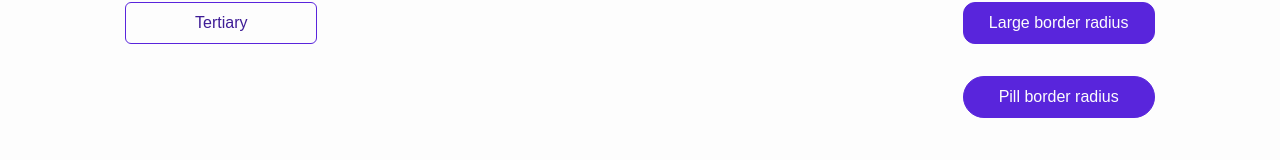
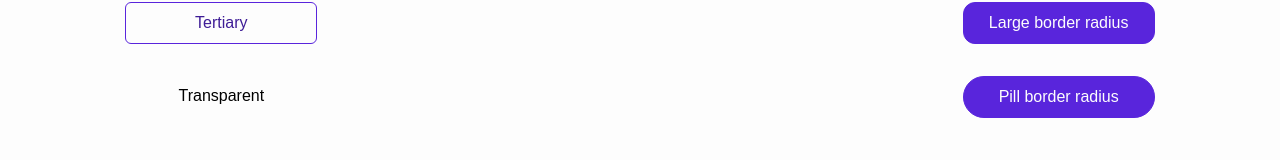
Before and after one commit to marboqmar/starter, a React (Vite) app: page /atoms in a window 1280 px wide. Shown: the part 574-734 px from the top of the page. Built offline with nearby package versions, Linux system fonts and the light colour scheme; a web font is replaced by a local one.

Commit message:
Modified button atom to handle transparent button

```diff
--- a/src/components/atoms/Button/Button.css
+++ b/src/components/atoms/Button/Button.css
@@ -45,6 +45,13 @@
 .button--tertiary:hover {
   color: var(--button-tertiary-hover-text);
   background-color: var(--button-tertiary-hover-bg);
+}
+
+/* Transparent */
+.button--transparent {
+  border: none;
+  padding: var(--button-spacing-padding);
+  background-color: transparent;
 }
 
 /* Padding */
--- a/src/components/atoms/Button/Button.jsx
+++ b/src/components/atoms/Button/Button.jsx
@@ -6,7 +6,7 @@ import { classNames } from '../../../utils/helpers';
  *
  * Component props:
  * @param {string} [className] - Additional CSS classes.
- * @param {'primary' | 'secondary' | 'tertiary'} [buttonStyle] - Button styling. Defaults to 'primary' for
+ * @param {'primary' | 'secondary' | 'tertiary' | 'transparent'} [buttonStyle] - Button styling. Defaults to 'primary' for
  * <button>.
  * @param {'sm' | 'lg'} [paddingSize] - Padding variant. Defaults to 'sm' for <button>.
  * @param {'none' | 'sm' | 'lg' | 'pill'} [borderRadius] - Border radius. Defaults to 'sm' for <button>.
--- a/src/showcases/atoms/ButtonShowcase/ButtonShowcase.jsx
+++ b/src/showcases/atoms/ButtonShowcase/ButtonShowcase.jsx
@@ -18,6 +18,9 @@ export const ButtonShowcase = () => {
           </Button>
           <Button className="button-showcase__button" buttonStyle="tertiary">
             Tertiary
+          </Button>
+          <Button className="button-showcase__button" buttonStyle="transparent">
+            Transparent
           </Button>
         </div>
 
```
